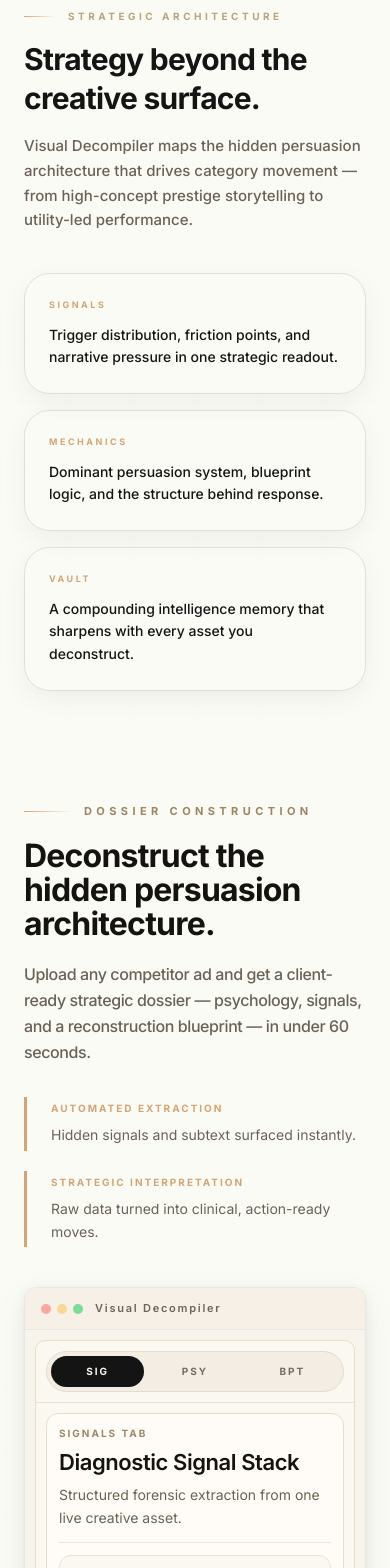
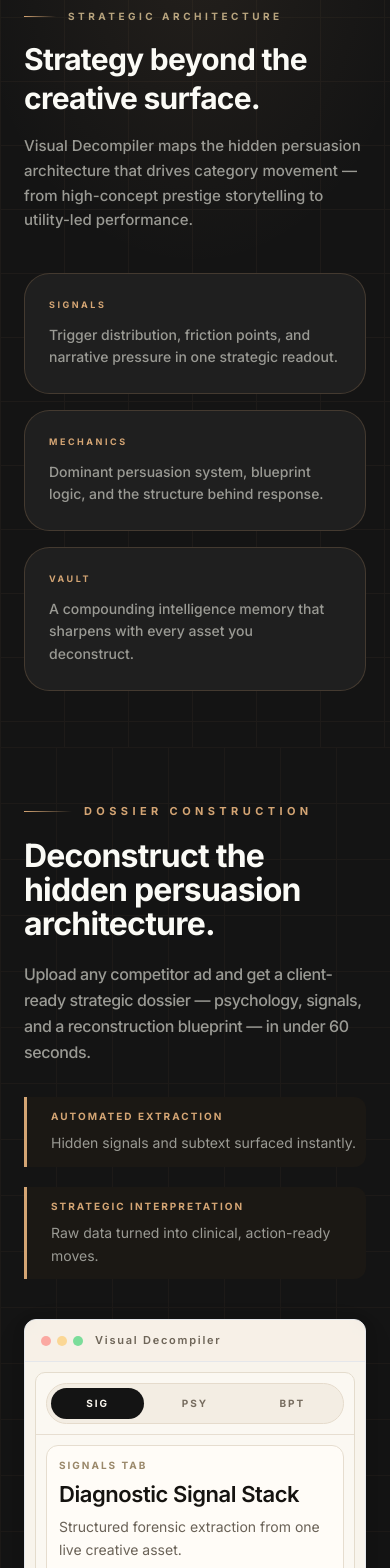
Before and after one commit to popvisly/visual-decompiler, a Next.js app: page / in a window 390 px wide. Shown: the part 1240-2808 px from the top of the page. Built offline with nearby package versions, Linux system fonts and the light colour scheme; no server answers.

Commit message:
Reskin homepage sections to app interior

```diff
--- a/src/components/marketing/Hero.tsx
+++ b/src/components/marketing/Hero.tsx
@@ -12,8 +12,9 @@ export default function Hero({
     eyebrow = 'Strategic Architecture',
 }: Props) {
     return (
-        <section className="relative z-20 -mt-8 overflow-hidden rounded-t-[32px] border-t border-black/5 bg-[#FBFBF6] pb-14 pt-14 text-[#141414] md:-mt-12 md:rounded-t-[44px] md:pb-16 md:pt-16 lg:-mt-16 lg:rounded-t-[56px] lg:pb-20 lg:pt-18">
-            <div className="pointer-events-none absolute inset-0 opacity-[0.32] [background-image:linear-gradient(rgba(20,20,20,0.02)_1px,transparent_1px),linear-gradient(90deg,rgba(20,20,20,0.02)_1px,transparent_1px)] [background-size:64px_64px]" />
+        <section className="relative z-20 -mt-8 overflow-hidden rounded-t-[32px] border-t border-[#2B241A] bg-[#141414] pb-14 pt-14 text-[#FBFBF6] md:-mt-12 md:rounded-t-[44px] md:pb-16 md:pt-16 lg:-mt-16 lg:rounded-t-[56px] lg:pb-20 lg:pt-18">
+            <div className="pointer-events-none absolute inset-0 opacity-[0.05] [background-image:linear-gradient(#D4A574_1px,transparent_1px),linear-gradient(90deg,#D4A574_1px,transparent_1px)] [background-size:64px_64px]" />
+            <div className="pointer-events-none absolute inset-0 bg-[radial-gradient(ellipse_80%_55%_at_50%_0%,rgba(212,165,116,0.08)_0%,transparent_72%)]" />
 
             <div className="relative z-10 mx-auto max-w-7xl px-6">
                 <div className="grid gap-10 lg:grid-cols-[0.82fr_1.18fr] lg:items-start lg:gap-12">
@@ -29,12 +30,12 @@ export default function Hero({
                             <p className="text-[10px] font-bold uppercase tracking-[0.35em] text-[#B8A47E]">{eyebrow}</p>
                         </div>
 
-                        <h2 className="max-w-xl text-[30px] font-bold leading-[1.04] tracking-tight text-[#141414] md:text-[38px]">
+                        <h2 className="max-w-xl text-[30px] font-bold leading-[1.04] tracking-tight text-[#FBFBF6] md:text-[38px]">
                             Strategy beyond the
-                            <span className="mt-2 block text-[#1A1A1A]/78">creative surface.</span>
+                            <span className="mt-2 block text-[#FBFBF6]/74">creative surface.</span>
                         </h2>
 
-                        <p className="mt-5 max-w-lg text-[15px] font-medium leading-[1.65] text-[#6A6257] md:text-[17px]">
+                        <p className="mt-5 max-w-lg text-[15px] font-medium leading-[1.65] text-[#9A9A94] md:text-[17px]">
                             Visual Decompiler maps the hidden persuasion architecture that drives category movement — from high-concept prestige storytelling to utility-led performance.
                         </p>
                     </motion.div>
@@ -51,10 +52,10 @@ export default function Hero({
                             whileInView={{ opacity: 1, y: 0 }}
                             viewport={{ once: true }}
                             transition={{ duration: 0.6, delay: 0.3 + i * 0.1 }}
-                            className="rounded-[1.6rem] border border-[#E6DDCF] bg-white/92 p-6 text-left shadow-[0_8px_24px_rgba(20,18,15,0.05)]"
+                            className="rounded-[1.6rem] border border-[rgba(212,165,116,0.2)] bg-[#1F1F1F] p-6 text-left"
                         >
                             <p className="mb-3 text-[9px] font-bold uppercase tracking-[0.28em] text-[#D4A574]">{item.label}</p>
-                            <p className="text-[14px] font-medium leading-relaxed text-[#141414]">{item.body}</p>
+                            <p className="text-[14px] font-medium leading-relaxed text-[#9A9A94]">{item.body}</p>
                         </motion.div>
                         ))}
                     </div>
--- a/src/components/marketing/ProductProofSequence.tsx
+++ b/src/components/marketing/ProductProofSequence.tsx
@@ -189,29 +189,35 @@ const STEP_PUNCH: Record<string, string> = {
 };
 
 const SECTION_BAND = 'px-6 py-16 md:py-24';
+const DARK_SURFACE = 'border-b border-[#2B241A] bg-[#141414]';
+const DARK_GRID = 'pointer-events-none absolute inset-0 opacity-[0.045] [background-image:linear-gradient(#D4A574_1px,transparent_1px),linear-gradient(90deg,#D4A574_1px,transparent_1px)] [background-size:56px_56px]';
+const TAN_CTA =
+    'group inline-flex items-center justify-center gap-2 rounded-full border border-[#D4A574] bg-[#D4A574] px-7 py-3.5 text-[11px] font-bold uppercase tracking-[0.18em] text-[#141414] shadow-[0_12px_24px_rgba(0,0,0,0.18)] transition-all duration-300 hover:-translate-y-[1px] hover:bg-[#D7B07A] hover:border-[#D7B07A] hover:shadow-[0_16px_30px_rgba(0,0,0,0.22)] sm:min-w-[220px] sm:w-auto sm:px-8 sm:py-4 sm:text-[12px] sm:tracking-[0.2em]';
+const OUTLINE_TAN_CTA =
+    'group inline-flex items-center justify-center gap-2 rounded-full border border-[rgba(212,165,116,0.32)] px-5 py-3 text-[10px] font-semibold uppercase tracking-[0.18em] text-[#D4A574] transition-all duration-300 hover:-translate-y-[1px] hover:border-[#D7B07A] hover:bg-[#1B1814] hover:text-[#D7B07A] sm:min-w-[220px] sm:w-auto sm:px-6 sm:text-[11px] sm:tracking-[0.2em]';
 
 function DifferentialDiagnosisSection() {
     return (
-        <section className={`relative overflow-hidden border-b border-[#E3DACB] bg-[#FBFBF6] ${SECTION_BAND}`}>
-            <div className="pointer-events-none absolute inset-0 opacity-[0.55] [background-image:linear-gradient(rgba(20,20,20,0.028)_1px,transparent_1px),linear-gradient(90deg,rgba(20,20,20,0.028)_1px,transparent_1px)] [background-size:48px_48px]" />
-            <div className="pointer-events-none absolute inset-0 bg-[radial-gradient(ellipse_60%_40%_at_50%_0%,rgba(255,255,255,0.65)_0%,rgba(255,255,255,0)_60%)]" />
+        <section className={`relative overflow-hidden ${DARK_SURFACE} ${SECTION_BAND}`}>
+            <div className={DARK_GRID} />
+            <div className="pointer-events-none absolute inset-0 bg-[radial-gradient(ellipse_60%_40%_at_50%_0%,rgba(212,165,116,0.08)_0%,rgba(212,165,116,0)_60%)]" />
 
             <motion.div {...REVEAL} className="relative z-10 mx-auto max-w-7xl">
                 <div className="mb-6 flex items-center gap-3">
                     <span className="h-px w-12 bg-gradient-to-r from-[#D4A574] to-transparent" />
-                    <p className="text-[11px] font-bold uppercase tracking-[0.4em] text-[#9B8662]">Intelligence Pulse</p>
+                    <p className="text-[11px] font-bold uppercase tracking-[0.4em] text-[#D4A574]">Intelligence Pulse</p>
                 </div>
 
-                <h3 className="max-w-4xl text-[34px] font-bold leading-[1.1] tracking-tight text-[#151310] md:text-5xl">
+                <h3 className="max-w-4xl text-[34px] font-bold leading-[1.1] tracking-tight text-[#FBFBF6] md:text-5xl">
                     Differential Diagnostic
                 </h3>
-                <p className="mt-5 max-w-3xl text-[16px] leading-relaxed text-[#6A6257] md:text-[18px] font-medium tracking-tight">
+                <p className="mt-5 max-w-3xl text-[16px] leading-relaxed text-[#9A9A94] md:text-[18px] font-medium tracking-tight">
                     Choose two assets and surface the strategic delta, persuasion lift, and fatigue gap before you commit creative direction.
                 </p>
 
                 <div className="mt-8 mx-auto max-w-5xl grid gap-6 lg:grid-cols-2">
                     {/* Asset A */}
-                    <div className="group relative overflow-hidden rounded-[3rem] border border-[#E6DDCF] bg-[#F7F1E7]/30 p-3 shadow-[0_24px_50px_rgba(20,18,15,0.08)] sm:p-4">
+                    <div className="group relative overflow-hidden rounded-[3rem] border border-[rgba(212,165,116,0.2)] bg-[#1F1F1F] p-3 sm:p-4">
                         <div className="relative h-full w-full overflow-hidden rounded-[2.2rem] bg-[#151310]">
                             <div className="absolute left-4 top-4 z-20 rounded-full border border-[#5A4A34] bg-[#171510]/85 px-3 py-1 text-[10px] font-bold uppercase tracking-[0.2em] text-[#D5B386]">
                                 CONTROL (ASSET A)
@@ -229,7 +235,7 @@ function DifferentialDiagnosisSection() {
                     </div>
 
                     {/* Asset B */}
-                    <div className="group relative overflow-hidden rounded-[3rem] border border-[#E6DDCF] bg-[#F7F1E7]/30 p-3 shadow-[0_24px_50px_rgba(20,18,15,0.08)] sm:p-4">
+                    <div className="group relative overflow-hidden rounded-[3rem] border border-[rgba(212,165,116,0.2)] bg-[#1F1F1F] p-3 sm:p-4">
                         <div className="relative h-full w-full overflow-hidden rounded-[2.2rem] bg-[#151310] aspect-[4/5]">
                             <div className="absolute left-4 top-4 z-20 rounded-full border border-[#5A4A34] bg-[#171510]/85 px-3 py-1 text-[10px] font-bold uppercase tracking-[0.2em] text-[#D5B386]">
                                 PROPOSED (ASSET B)
@@ -248,7 +254,7 @@ function DifferentialDiagnosisSection() {
                 </div>
 
                 <div className="mt-4 flex items-center justify-center">
-                    <span className="rounded-full border border-[#D8CCB5] bg-[#F8F3EA] px-4 py-2 text-[10px] font-bold uppercase tracking-[0.2em] text-[#8E7450]">
+                    <span className="rounded-full border border-[rgba(212,165,116,0.24)] bg-[#1F1F1F] px-4 py-2 text-[10px] font-bold uppercase tracking-[0.2em] text-[#D4A574]">
                         Differential Read
                     </span>
                 </div>
@@ -261,10 +267,10 @@ function DifferentialDiagnosisSection() {
                             whileInView={{ opacity: 1, y: 0 }}
                             viewport={{ once: true, amount: 0.35 }}
                             transition={{ delay: i * 0.08, duration: 0.45 }}
-                            className="rounded-xl border border-[#D8CCB5] bg-[#FBF8F2] px-4 py-4 shadow-[0_10px_24px_rgba(20,20,20,0.04)]"
+                            className="rounded-xl border border-[rgba(212,165,116,0.2)] bg-[#1F1F1F] px-4 py-4"
                         >
-                            <p className="text-[10px] font-bold uppercase tracking-[0.2em] text-[#B89A70]">{metric.label}</p>
-                            <p className="mt-2 text-base font-semibold text-[#141414]">{metric.value}</p>
+                            <p className="text-[10px] font-bold uppercase tracking-[0.2em] text-[#D4A574]">{metric.label}</p>
+                            <p className="mt-2 text-base font-semibold text-[#FBFBF6]">{metric.value}</p>
                         </motion.div>
                     ))}
                 </div>
@@ -272,7 +278,7 @@ function DifferentialDiagnosisSection() {
                 <div className="mt-6">
                     <a
                         href="/compare"
-                        className={HOMEPAGE_PRIMARY_CTA}
+                        className={TAN_CTA}
                     >
                         <span>Run Differential Diagnostic</span>
                         <ArrowUpRight aria-hidden="true" className={HOMEPAGE_CTA_ICON} />
@@ -285,16 +291,17 @@ function DifferentialDiagnosisSection() {
 
 function WhyDifferentSection() {
     return (
-        <section className={`border-b border-[#E3DACB] bg-[#F7F1E7] ${SECTION_BAND}`}>
+        <section className={`relative overflow-hidden ${DARK_SURFACE} ${SECTION_BAND}`}>
+            <div className={DARK_GRID} />
             <motion.div {...REVEAL} className="mx-auto max-w-7xl">
                 <div className="max-w-4xl">
                     <p className="text-[11px] font-bold uppercase tracking-[0.4em] text-[#9B8662]">
                         WHY TEAMS SWITCH
                     </p>
-                    <h2 className="mt-5 text-[34px] font-bold leading-[1] tracking-tight text-[#151310] md:text-5xl">
+                    <h2 className="mt-5 text-[34px] font-bold leading-[1] tracking-tight text-[#FBFBF6] md:text-5xl">
                         Forensic intelligence your team can act on in minutes.
                     </h2>
-                    <p className="mt-5 max-w-3xl text-[16px] leading-relaxed text-[#6A6257] md:text-[18px] font-medium tracking-tight">
+                    <p className="mt-5 max-w-3xl text-[16px] leading-relaxed text-[#9A9A94] md:text-[18px] font-medium tracking-tight">
                         See exactly where generic spy tools stop and where Visual Decompiler creates client-ready strategic outputs.
                     </p>
                 </div>
@@ -318,27 +325,27 @@ function WhyDifferentSection() {
                             whileInView={{ opacity: 1, y: 0 }}
                             viewport={{ once: true, amount: 0.2 }}
                             transition={{ duration: 0.45, delay: index * 0.06, ease: [0.22, 1, 0.36, 1] }}
-                            className="group relative overflow-hidden rounded-[2.5rem] border border-[#E6DDCF] bg-[#FBFBF6] shadow-[0_4px_20px_rgba(0,0,0,0.02)] flex flex-col"
+                            className="group relative flex flex-col overflow-hidden rounded-[2.5rem] border border-[rgba(212,165,116,0.2)] bg-[#1F1F1F]"
                         >
-                            <div className="flex items-center gap-3 border-b border-[#E6DDCF]/60 px-6 py-5">
-                                <div className="flex h-8 w-8 shrink-0 items-center justify-center rounded-xl bg-[#D4A574]/10 border border-[#D4A574]/20">
+                            <div className="flex items-center gap-3 border-b border-[rgba(212,165,116,0.16)] px-6 py-5">
+                                <div className="flex h-8 w-8 shrink-0 items-center justify-center rounded-xl border border-[rgba(212,165,116,0.2)] bg-[#171512]">
                                     <block.icon className="h-4 w-4 text-[#D4A574]" strokeWidth={1.5} />
                                 </div>
-                                <h3 className="text-[11px] font-bold uppercase tracking-[0.3em] text-[#9B8662]">{block.title}</h3>
+                                <h3 className="text-[11px] font-bold uppercase tracking-[0.3em] text-[#D4A574]">{block.title}</h3>
                             </div>
 
                             <div className="flex flex-col gap-5 p-6 flex-1">
                                 <div className="relative pl-5">
-                                    <div className="absolute left-0 top-0 bottom-0 w-px bg-[#E6DDCF]" />
-                                    <p className="text-[9px] font-bold uppercase tracking-[0.25em] text-[#9B8662]/55 mb-1.5">Conventional</p>
-                                    <p className="text-[13px] leading-relaxed text-[#6A6257] font-light">
+                                    <div className="absolute left-0 top-0 bottom-0 w-px bg-[rgba(212,165,116,0.14)]" />
+                                    <p className="mb-1.5 text-[9px] font-bold uppercase tracking-[0.25em] text-[#9A9A94]">They Do</p>
+                                    <p className="text-[13px] leading-relaxed text-[#9A9A94] font-light">
                                         {block.theyDo}
                                     </p>
                                 </div>
 
-                                <div className="relative pl-5 py-3 border-l-[3px] border-[#D4A574] bg-[#F7F1E7]/50 rounded-r-xl">
-                                    <p className="text-[9px] font-bold uppercase tracking-[0.25em] text-[#D4A574] mb-1.5">Sovereign</p>
-                                    <p className="text-[13px] leading-relaxed font-semibold text-[#151310] tracking-tight">
+                                <div className="relative rounded-r-xl border-l-[3px] border-[#D4A574] bg-[#171512] py-3 pl-5">
+                                    <p className="mb-1.5 text-[9px] font-bold uppercase tracking-[0.25em] text-[#D4A574]">We Do</p>
+                                    <p className="text-[13px] leading-relaxed font-semibold tracking-tight text-[#FBFBF6]">
                                         {block.weDo}
                                     </p>
                                 </div>
@@ -350,7 +357,7 @@ function WhyDifferentSection() {
                 <div className="mt-8 flex justify-start md:justify-center">
                     <a
                         href={SAMPLE_DOSSIER_HREF}
-                        className={HOMEPAGE_SECONDARY_CTA}
+                        className={OUTLINE_TAN_CTA}
                     >
                         <span>View Sample Dossier</span>
                         <ArrowUpRight aria-hidden="true" className={HOMEPAGE_CTA_ICON} />
@@ -372,15 +379,11 @@ function PlatformSystemGrid() {
                     whileInView={{ opacity: 1, y: 0 }}
                     viewport={{ once: true, amount: 0.2 }}
                     transition={{ delay: index * 0.05, duration: 0.35, ease: [0.22, 1, 0.36, 1] }}
-                    className={`group relative overflow-hidden rounded-[1.7rem] border p-4 ${
-                        index % 2 === 0
-                            ? 'border-[#DCCDB7] bg-[#FCF9F3]'
-                            : 'border-[#D4C3AA] bg-[#F6EFE3]'
-                    }`}
+                    className="group relative overflow-hidden rounded-[1.7rem] border border-[rgba(212,165,116,0.2)] bg-[#1F1F1F] p-4"
                 >
-                    <p className="text-[10px] font-bold uppercase tracking-[0.2em] text-[#8E7450]">0{index + 1}</p>
-                    <h3 className="mt-2 text-[15px] font-semibold leading-snug text-[#141414]">{section.label}</h3>
-                    <p className="mt-2 max-w-[25ch] text-sm leading-6 text-[#5E584F]">{STEP_PUNCH[section.id]}</p>
+                    <p className="text-[10px] font-bold uppercase tracking-[0.2em] text-[#D4A574]">0{index + 1}</p>
+                    <h3 className="mt-2 text-[15px] font-semibold leading-snug text-[#FBFBF6]">{section.label}</h3>
+                    <p className="mt-2 max-w-[25ch] text-sm leading-6 text-[#9A9A94]">{STEP_PUNCH[section.id]}</p>
                 </motion.article>
             ))}
         </div>
@@ -389,31 +392,31 @@ function PlatformSystemGrid() {
 
 function SingleAssetDeconstruction() {
     return (
-        <section className="relative overflow-hidden border-b border-[#E3DACB] bg-[#FBFBF6] px-6 py-14 md:py-16">
-            <div className="pointer-events-none absolute inset-0 opacity-[0.24] [background-image:linear-gradient(rgba(20,20,20,0.015)_1px,transparent_1px),linear-gradient(90deg,rgba(20,20,20,0.015)_1px,transparent_1px)] [background-size:64px_64px]" />
+        <section className="relative overflow-hidden border-b border-[#2B241A] bg-[#141414] px-6 py-14 md:py-16">
+            <div className={DARK_GRID} />
 
             <motion.div {...REVEAL} className="relative z-10 mx-auto max-w-7xl">
                 <div className="grid gap-10 lg:grid-cols-[1.05fr_0.8fr] lg:items-start lg:gap-12">
                     <div>
                         <div className="mb-5 flex items-center gap-3">
                             <span className="h-px w-12 bg-gradient-to-r from-[#D4A574] to-transparent" />
-                            <p className="text-[11px] font-bold uppercase tracking-[0.4em] text-[#9B8662]">Dossier Construction</p>
+                            <p className="text-[11px] font-bold uppercase tracking-[0.4em] text-[#D4A574]">Dossier Construction</p>
                         </div>
-                        <h2 className="max-w-2xl text-[32px] font-bold leading-[1.06] tracking-tight text-[#151310] md:text-[42px]">
+                        <h2 className="max-w-2xl text-[32px] font-bold leading-[1.06] tracking-tight text-[#FBFBF6] md:text-[42px]">
                             Deconstruct the hidden persuasion architecture.
                         </h2>
-                        <p className="mt-5 max-w-xl text-[16px] leading-relaxed text-[#6A6257] md:text-[17px] font-medium tracking-tight">
+                        <p className="mt-5 max-w-xl text-[16px] leading-relaxed text-[#9A9A94] md:text-[17px] font-medium tracking-tight">
                             Upload any competitor ad and get a client-ready strategic dossier — psychology, signals, and a reconstruction blueprint — in under 60 seconds.
                         </p>
 
                         <div className="mt-8 grid gap-5 sm:grid-cols-2">
-                            <div className="border-l-[3px] border-[#D4A574] pl-6 py-1">
+                            <div className="rounded-r-xl border-l-[3px] border-[#D4A574] bg-[#1B1814] py-3 pl-6">
                                 <p className="text-[10px] font-bold uppercase tracking-[0.2em] text-[#D4A574] mb-2">Automated Extraction</p>
-                                <p className="text-[14px] text-[#6A6257] leading-relaxed">Hidden signals and subtext surfaced instantly.</p>
+                                <p className="text-[14px] leading-relaxed text-[#9A9A94]">Hidden signals and subtext surfaced instantly.</p>
                             </div>
-                            <div className="border-l-[3px] border-[#D4A574] pl-6 py-1">
+                            <div className="rounded-r-xl border-l-[3px] border-[#D4A574] bg-[#1B1814] py-3 pl-6">
                                 <p className="text-[10px] font-bold uppercase tracking-[0.2em] text-[#D4A574] mb-2">Strategic Interpretation</p>
-                                <p className="text-[14px] text-[#6A6257] leading-relaxed">Raw data turned into clinical, action-ready moves.</p>
+                                <p className="text-[14px] leading-relaxed text-[#9A9A94]">Raw data turned into clinical, action-ready moves.</p>
                             </div>
                         </div>
                     </div>
@@ -431,12 +434,13 @@ function SingleAssetDeconstruction() {
 
 export default function ProductProofSequence() {
     return (
-        <div id="funnel" className="bg-[#FBFBF6]">
+        <div id="funnel" className="bg-[#141414]">
             <SingleAssetDeconstruction />
             <DifferentialDiagnosisSection />
             <WhyDifferentSection />
 
-            <section className={`border-b border-[#E3DACB] bg-[#FBFBF6] ${SECTION_BAND}`}>
+            <section className={`relative overflow-hidden ${DARK_SURFACE} ${SECTION_BAND}`}>
+                <div className={DARK_GRID} />
                 <motion.div
                     initial={{ opacity: 1, y: 12 }}
                     whileInView={{ opacity: 1, y: 0 }}
@@ -446,10 +450,10 @@ export default function ProductProofSequence() {
                 >
                     <div className="mb-10 md:mb-14">
                         <p className="text-[11px] font-bold uppercase tracking-[0.4em] text-[#D4A574]">System Architecture</p>
-                        <h2 className="mt-5 max-w-5xl text-[34px] font-bold leading-[1] tracking-tight text-[#151310] md:text-5xl">
+                        <h2 className="mt-5 max-w-5xl text-[34px] font-bold leading-[1] tracking-tight text-[#FBFBF6] md:text-5xl">
                             The operating layer behind every forensic readout.
                         </h2>
-                        <p className="mt-5 max-w-3xl text-[16px] leading-relaxed text-[#6A6257] md:text-[18px] font-medium tracking-tight">
+                        <p className="mt-5 max-w-3xl text-[16px] leading-relaxed text-[#9A9A94] md:text-[18px] font-medium tracking-tight">
                             Move from one asset to compounding intelligence, execution-ready outputs, and agency delivery without adding workflow noise.
                         </p>
                     </div>
```
